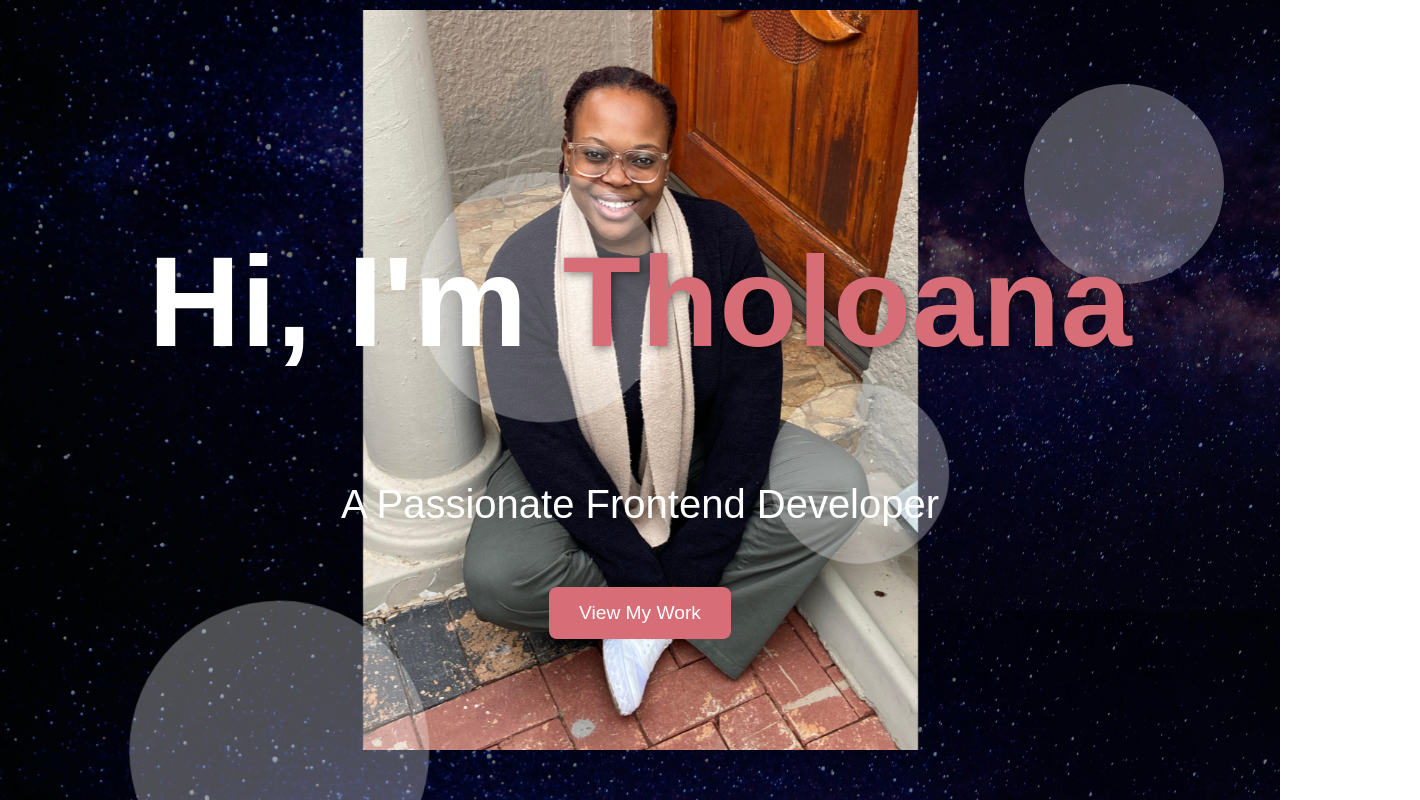
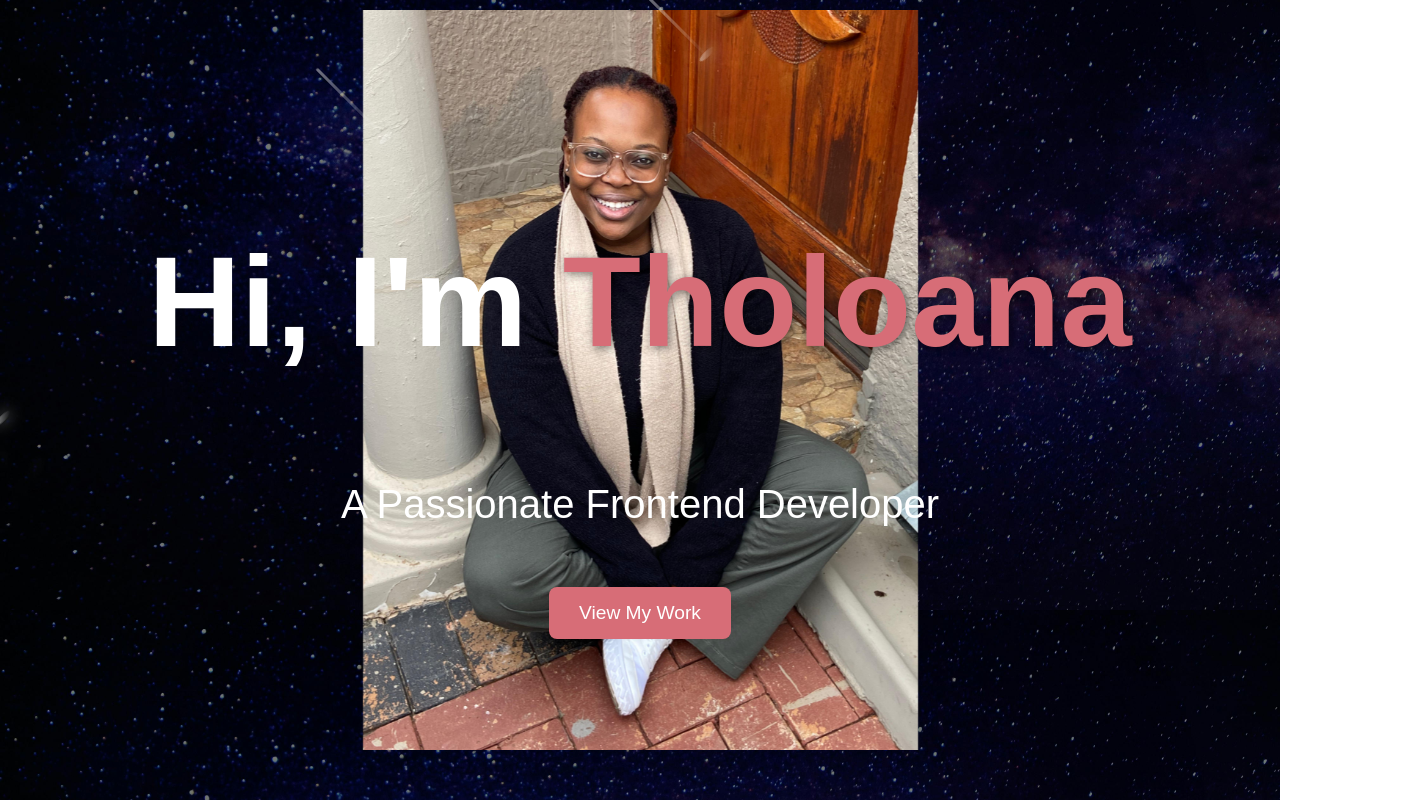
Before and after one commit to Tholoana96/MyPersonalWebsite, a React (Create React App) app: page / in a window 1280 px wide. Shown: the part 120-920 px from the top of the page, 1420 px wide, since content can reach past the window. Built offline with nearby package versions, Linux system fonts and the light colour scheme.

Commit message:
woking on styling

```diff
--- a/src/components/Hero.js
+++ b/src/components/Hero.js
@@ -6,6 +6,16 @@ import "../styles/Hero.css";
 function Hero() {
   return (
     <section id="hero" className="hero">
+      <div className="star-container">
+        <div className="shooting-star"></div>
+        <div className="shooting-star"></div>
+        <div className="shooting-star"></div>
+        <div className="shooting-star"></div>
+        <div className="shooting-star"></div>
+        <div className="shooting-star"></div>
+        <div className="shooting-star"></div>
+        <div className="shooting-star"></div>
+      </div>
       <motion.div
         className="text-content"
         initial={{ opacity: 0, x: -100 }}
@@ -28,7 +38,6 @@ function Hero() {
         >
           A Passionate Frontend Developer
         </motion.p>
-        {/* Link to scroll to the projects section */}
         <Link to="projects" smooth={true} duration={1000}>
           <motion.button
             className="cta"
@@ -39,13 +48,6 @@ function Hero() {
           </motion.button>
         </Link>
       </motion.div>
-
-      <div className="abstract-shapes">
-        <div className="shape shape-1"></div>
-        <div className="shape shape-2"></div>
-        <div className="shape shape-3"></div>
-        <div className="shape shape-4"></div>
-      </div>
     </section>
   );
 }
--- a/src/styles/Hero.css
+++ b/src/styles/Hero.css
@@ -12,6 +12,7 @@
   background-position: center center;
   background-repeat: no-repeat;
   height: 80vh;
+  z-index: 2;
 }
 
 .hero .background-overlay {
@@ -21,11 +22,11 @@
   width: 100%;
   height: 100%;
   background: rgba(0, 0, 0, 0.7);
-  z-index: 0;
+  z-index: 1;
 }
 
 .text-content {
-  z-index: 1;
+  z-index: 3;
   padding: 20px;
 }
 
@@ -60,70 +61,101 @@
   transform: scale(1.1);
 }
 
-.abstract-shapes {
+.star-container {
   position: absolute;
   top: 0;
   left: 0;
   width: 100%;
   height: 100%;
-  z-index: 0;
+  z-index: -1;
   pointer-events: none;
 }
 
-.shape {
+.shooting-star {
   position: absolute;
-  background-color: rgba(255, 255, 255, 0.3);
+  width: 6px;
+  height: 20px;
+  background: linear-gradient(45deg, #ffffff, transparent);
   border-radius: 50%;
-  animation: moveShape 10s infinite;
+  opacity: 1;
+  animation: shootingStar 4s infinite linear;
+  z-index: -1;
+  box-shadow: 0 0 15px rgba(255, 255, 255, 0.8);
 }
 
-.shape-1 {
-  width: 250px;
-  height: 250px;
-  animation-delay: 0s;
-  top: 20%;
-  left: 30%;
+.shooting-star::before {
+  content: "";
+  position: absolute;
+  width: 100px;
+  height: 3px;
+  background: linear-gradient(45deg, #ffffff, transparent);
+  border-radius: 2px;
+  top: 50%;
+  left: -95px;
+  z-index: -2;
 }
 
-.shape-2 {
-  width: 180px;
-  height: 180px;
-  animation-delay: 3s;
-  top: 50%;
+.shooting-star:nth-child(1) {
+  animation-delay: 0s;
+  top: 5%;
+  left: 20%;
+}
+
+.shooting-star:nth-child(2) {
+  animation-delay: 1s;
+  top: 20%;
+  left: 40%;
+}
+
+.shooting-star:nth-child(3) {
+  animation-delay: 2s;
+  top: 30%;
   left: 60%;
 }
 
-.shape-3 {
-  width: 300px;
-  height: 300px;
-  animation-delay: 6s;
-  top: 80%;
-  left: 10%;
+.shooting-star:nth-child(4) {
+  animation-delay: 1.5s;
+  top: 50%;
+  left: 80%;
 }
 
-.shape-4 {
-  width: 200px;
-  height: 200px;
-  animation-delay: 9s;
-  top: 10%;
-  left: 80%;
-  background-color: rgba(255, 255, 255, 0.3);
+.shooting-star:nth-child(5) {
+  animation-delay: 0.5s;
+  top: 70%;
+  left: 15%;
 }
 
-@keyframes moveShape {
+.shooting-star:nth-child(6) {
+  animation-delay: 0.3s;
+  top: 10%;
+  left: 60%;
+}
+
+.shooting-star:nth-child(7) {
+  animation-delay: 1.2s;
+  top: 30%;
+  left: 80%;
+}
+
+.shooting-star:nth-child(8) {
+  animation-delay: 2.5s;
+  top: 50%;
+  left: 25%;
+}
+
+.shooting-star:nth-child(9) {
+  animation-delay: 1.8s;
+  top: 60%;
+  left: 90%;
+}
+
+@keyframes shootingStar {
   0% {
-    transform: translate(0, 0) rotate(0);
-  }
-  25% {
-    transform: translate(20px, -20px) rotate(90deg);
-  }
-  50% {
-    transform: translate(-20px, 30px) rotate(180deg);
-  }
-  75% {
-    transform: translate(50px, 10px) rotate(270deg);
+    transform: translateX(-100vw) translateY(-100vh) rotate(45deg);
+    opacity: 1;
   }
   100% {
-    transform: translate(0, 0) rotate(360deg);
+    transform: translateX(100vw) translateY(100vh) rotate(45deg);
+    opacity: 0;
   }
 }
```
